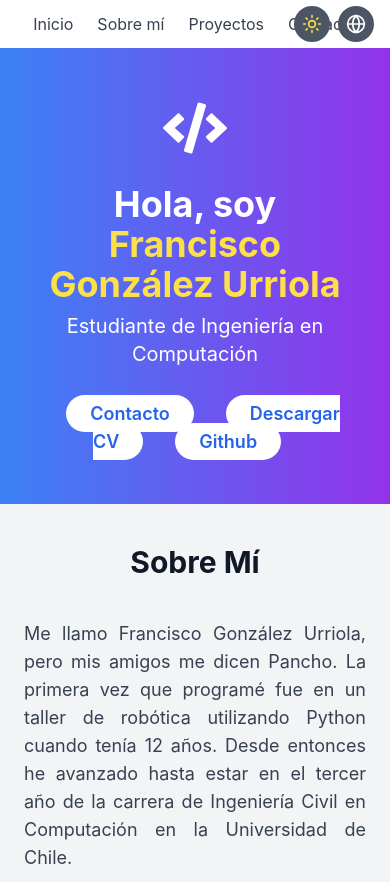
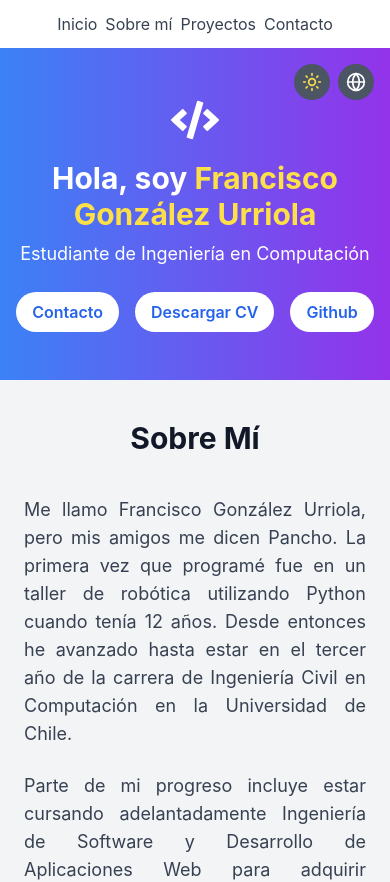
Before and after one commit to fgonzalezurriola/Portfolio-React-Vite, a React (Vite) app: page / in a window 390 px wide. Shown: the top 882 px of the page. Built offline with nearby package versions, Linux system fonts and the light colour scheme.

Commit message:
Styles: Fixed styles for language and night mode and hero cards for mobile

```diff
--- a/package.json
+++ b/package.json
@@ -15,7 +15,8 @@
     "react": "^18.3.1",
     "react-dom": "^18.3.1",
     "react-i18next": "^13.5.0",
-    "react-icons": "^5.3.0"
+    "react-icons": "^5.3.0",
+    "react-tsparticles": "^2.12.2"
   },
   "devDependencies": {
     "@eslint/js": "^9.9.1",
--- a/src/App.tsx
+++ b/src/App.tsx
@@ -31,8 +31,7 @@ function App() {
           <Contact />
         </main>
         <Footer />
-        <div className="fixed top-1.5 right-4 flex space-x-2">
-          <button
+        <div className="fixed top-16 right-4 flex space-x-2 sm:top-1.5">          <button
             onClick={toggleTheme}
             className={`p-2 rounded-full transition-colors duration-300 ${
               isDarkMode ? 'bg-gray-200 text-gray-800' : 'bg-gray-600 text-yellow-300'
--- a/src/components/Header.tsx
+++ b/src/components/Header.tsx
@@ -6,12 +6,28 @@ const Header: React.FC = () => {
 
   return (
     <header className="bg-white dark:bg-gray-800 shadow-md">
-      <nav className="container mx-auto px-6 py-3">
-        <ul className="flex justify-center space-x-6">
-          <li><a href="#home" className="text-gray-700 dark:text-gray-300 hover:text-blue-500 dark:hover:text-blue-400">{t('header.home')}</a></li>
-          <li><a href="#about" className="text-gray-700 dark:text-gray-300 hover:text-blue-500 dark:hover:text-blue-400">{t('header.about')}</a></li>
-          <li><a href="#projects" className="text-gray-700 dark:text-gray-300 hover:text-blue-500 dark:hover:text-blue-400">{t('header.projects')}</a></li>
-          <li><a href="#contact" className="text-gray-700 dark:text-gray-300 hover:text-blue-500 dark:hover:text-blue-400">{t('header.contact')}</a></li>
+      <nav className="container mx-auto px-4 py-3">
+        <ul className="flex flex-wrap justify-center space-x-2 sm:space-x-6">
+          <li>
+            <a href="#home" className="text-gray-700 dark:text-gray-300 hover:text-blue-500 dark:hover:text-blue-400">
+              {t('header.home')}
+            </a>
+          </li>
+          <li>
+            <a href="#about" className="text-gray-700 dark:text-gray-300 hover:text-blue-500 dark:hover:text-blue-400">
+              {t('header.about')}
+            </a>
+          </li>
+          <li>
+            <a href="#projects" className="text-gray-700 dark:text-gray-300 hover:text-blue-500 dark:hover:text-blue-400">
+              {t('header.projects')}
+            </a>
+          </li>
+          <li>
+            <a href="#contact" className="text-gray-700 dark:text-gray-300 hover:text-blue-500 dark:hover:text-blue-400">
+              {t('header.contact')}
+            </a>
+          </li>
         </ul>
       </nav>
     </header>
--- a/src/components/Hero.tsx
+++ b/src/components/Hero.tsx
@@ -11,34 +11,35 @@ const Hero: React.FC = () => {
 
   return (
     <section id="home" className="bg-gradient-to-r from-blue-500 to-purple-600 text-white py-12">
-      <div className="container mx-auto px-6 text-center">
-        <FaCode size={64} className="mx-auto mb-6" />
-        <h1 className="text-4xl md:text-6xl font-bold mb-2">
+      <div className="container mx-auto px-4 sm:px-6 text-center">
+        <FaCode size={48} className="mx-auto mb-4" />
+        <h1 className="text-3xl md:text-5xl font-bold mb-2">
           {t('hero.greeting')} <span className="text-yellow-300">{t('hero.name')}</span>
         </h1>
-        <p className="text-xl md:text-2xl mb-8">{t('hero.title')}</p>
+        <p className="text-lg md:text-xl mb-6">{t('hero.title')}</p>
+
+        <div className="flex flex-wrap justify-center gap-4">
           <a
             href="#contact"
-          className="bg-white mx-4 text-blue-600 py-2 px-6 rounded-full text-lg font-semibold hover:bg-blue-100 transition duration-300"
+            className="bg-white text-blue-600 py-2 px-4 rounded-full text-base md:text-lg font-semibold hover:bg-blue-100 transition duration-300"
           >
             {t('header.contact')}
           </a>
-
-
           <a
             href={resumeFile}
             download
             type="application/pdf"
-          className="bg-white mx-4 text-blue-600 py-2 px-6 rounded-full text-lg font-semibold hover:bg-blue-100 transition duration-300"
+            className="bg-white text-blue-600 py-2 px-4 rounded-full text-base md:text-lg font-semibold hover:bg-blue-100 transition duration-300"
           >
             {t('header.resume')}
           </a>
           <a
             href="https://github.com/fgonzalezurriola" target="_blank" rel="noreferrer noopener"
-          className="bg-white mx-4 text-blue-600 py-2 px-6 rounded-full text-lg font-semibold hover:bg-blue-100 transition duration-300"
+            className="bg-white text-blue-600 py-2 px-4 rounded-full text-base md:text-lg font-semibold hover:bg-blue-100 transition duration-300"
           >
             Github
           </a>
+        </div>
       </div>
     </section>
   );
--- a/src/components/TechnologyCarousel.tsx
+++ b/src/components/TechnologyCarousel.tsx
@@ -22,7 +22,7 @@ const TechnologyCarousel: React.FC = () => {
   const doubledTechnologies = Array(12).fill(technologies).flat();
 
   return (
-    <div className="relative h-30 overflow-hidden w-1/2 mx-auto mb-2">
+    <div className="relative h-30 overflow-hidden sm:w-1/2 w-full mx-auto mb-2">
       {/* Fade out and fade in */}
       <div className="absolute inset-0 pointer-events-none">
         <div className="absolute left-0 top-0 h-full w-10 bg-gradient-to-r from-gray-100 dark:from-gray-800 to-transparent z-10" />
@@ -30,7 +30,7 @@ const TechnologyCarousel: React.FC = () => {
       </div>
 
       {/* Rows with icons and names */}
-      <div className="flex items-center h-full space-x-8 animate-scroll">
+      <div className="flex items-center h-full space-x-8 animate-scroll-mobile sm:animate-scroll-fast md:animate-scroll">
         {doubledTechnologies.map((tech, index) => (
           <div key={index} className="flex-shrink-0 w-20 flex flex-col items-center justify-center text-blue-600 dark:text-blue-400 text-6xl">
             {tech.icon}
--- a/tailwind.config.js
+++ b/tailwind.config.js
@@ -12,9 +12,15 @@ export default {
           '0%': { transform: 'translateX(0)' },
           '100%': { transform: 'translateX(-1750%)' },
         },
+        'scroll-mobile': {
+          '0%': { transform: 'translateX(0)' },
+          '100%': { transform: 'translateX(-3000%)' },
+        },
       },
       animation: {
         scroll: 'scroll 150s linear infinite',
+        'scroll-fast': 'scroll 80s linear infinite',
+        'scroll-mobile': 'scroll-mobile 80s linear infinite',
       },
     },
   },
```
Also changed, not shown: 1 other file (tests, documents, lock files or other folders). Lines whose indentation alone changed are shown as unchanged.
